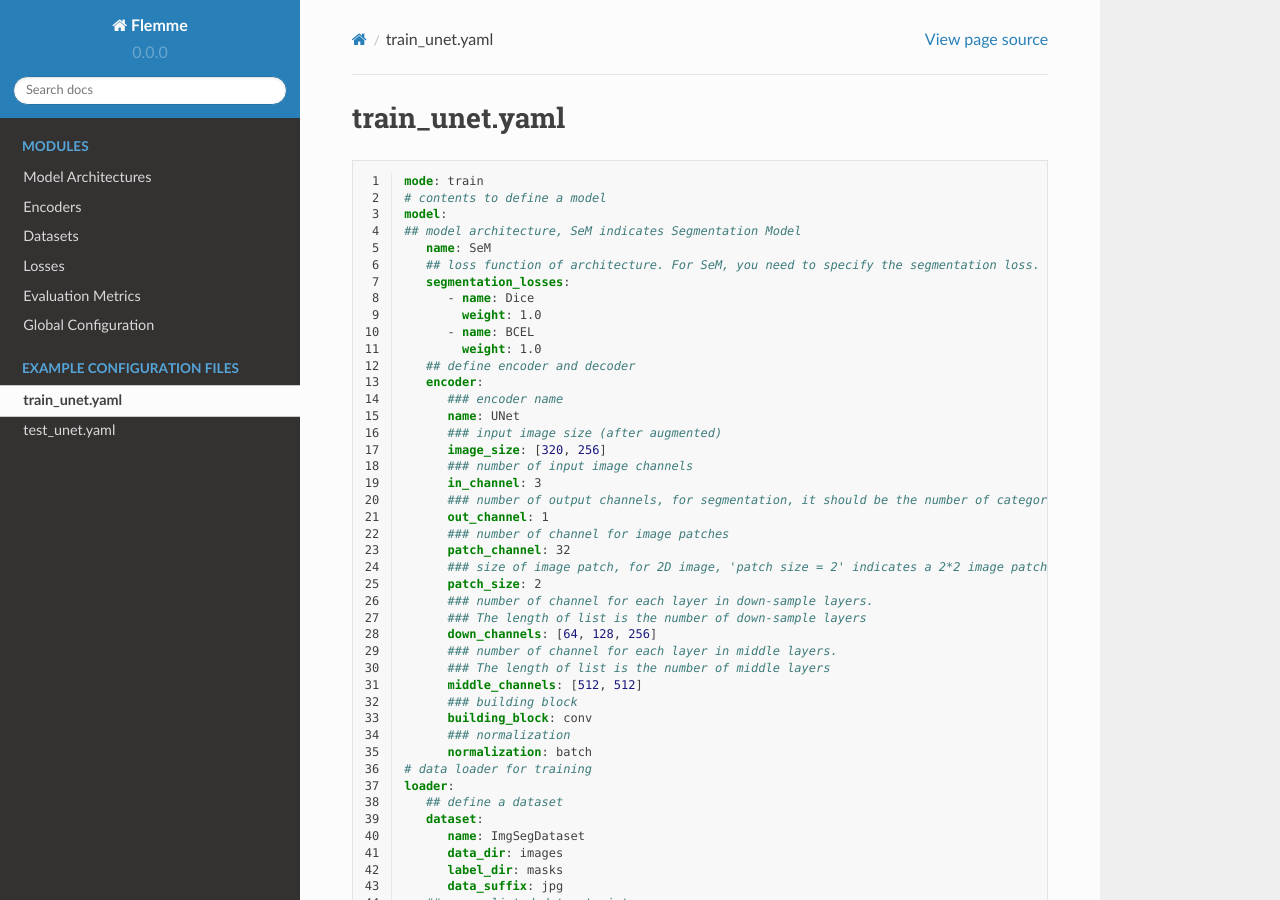
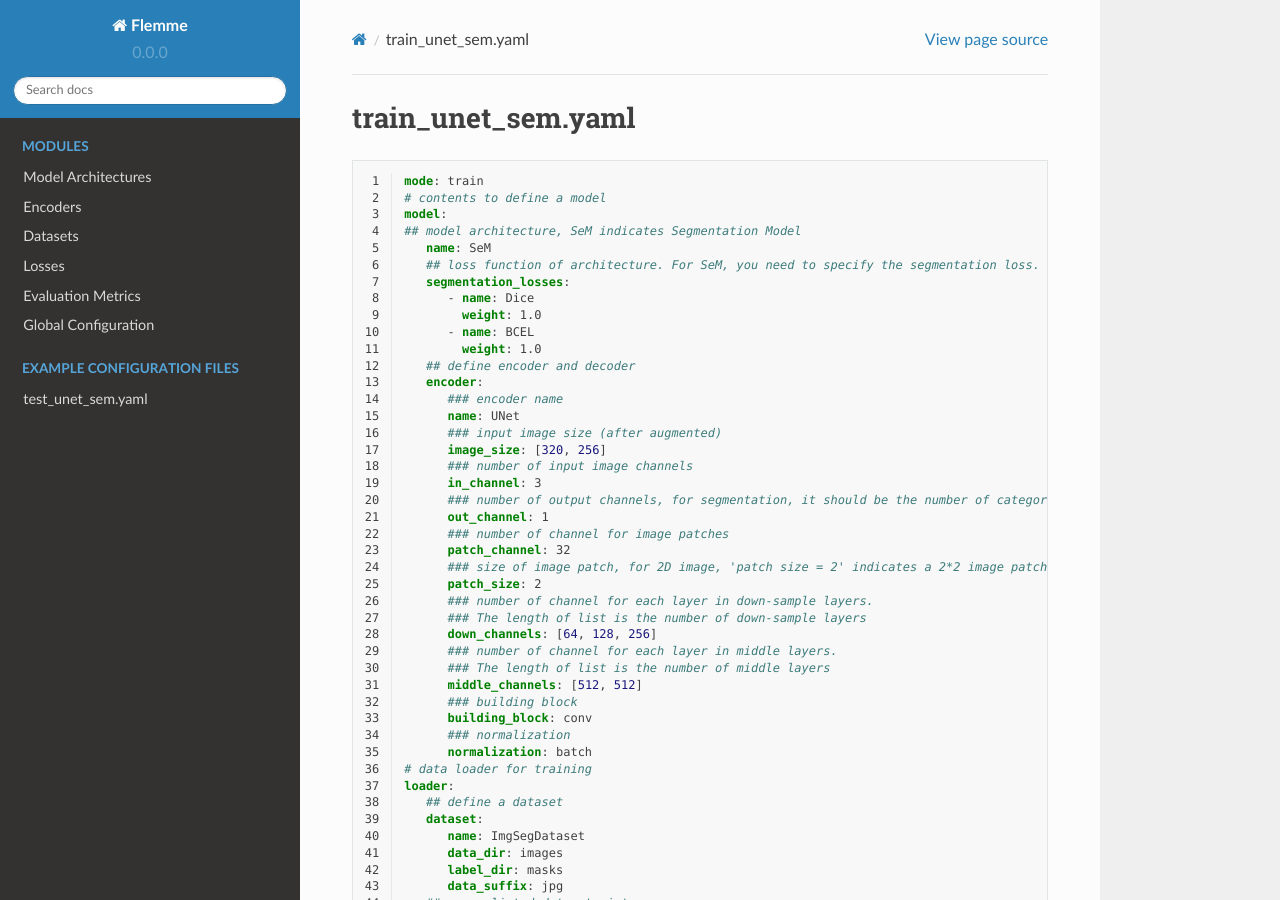
Before and after one commit to wlsdzyzl/flemme-docs, a Sphinx documentation site: the page built from docs/source/train_uset_sem.rst, in a window 1280 px wide and 900 px high. Built offline with Sphinx 7.4.7 and the Read the Docs theme 2.0.0, drawn with Linux system fonts in a browser that asks for light colours; pages that are not in the unit, such as notebooks, are missing from menus.

```diff
--- a/docs/source/test_config.rst
+++ b/docs/source/test_unet_sem.rst
@@ -1,4 +1,4 @@
-test_unet.yaml
+test_unet_sem.yaml
 ===============
 .. code-block:: yaml
    :linenos:
--- a/docs/source/train_config.rst
+++ b/docs/source/train_uset_sem.rst
@@ -1,4 +1,4 @@
-train_unet.yaml
+train_unet_sem.yaml
 ===============
 .. code-block:: yaml
    :linenos:
```
Also changed, not shown: README.rst (+2 -8 lines), docs/source/index.rst (+4 -4 lines).
